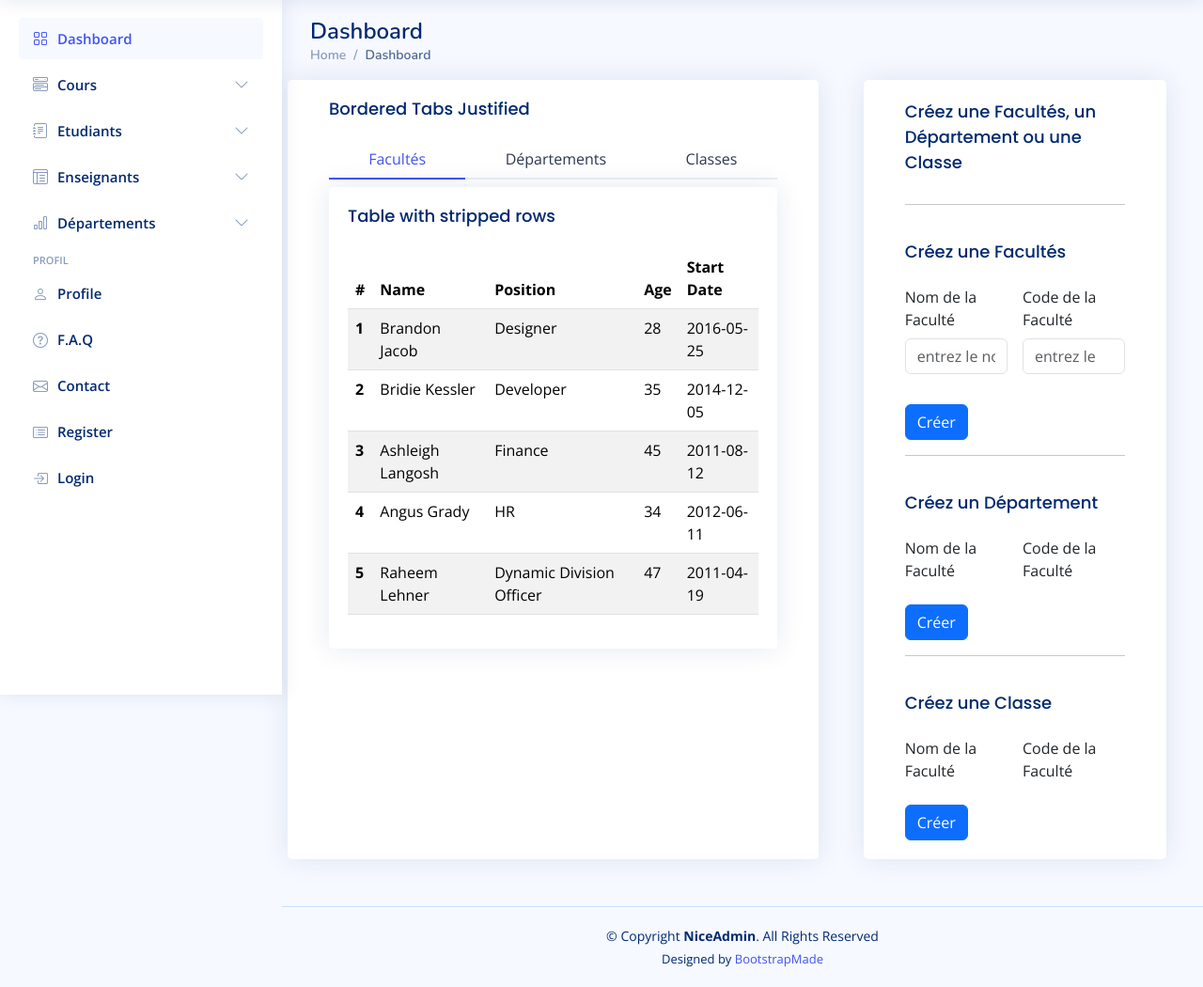
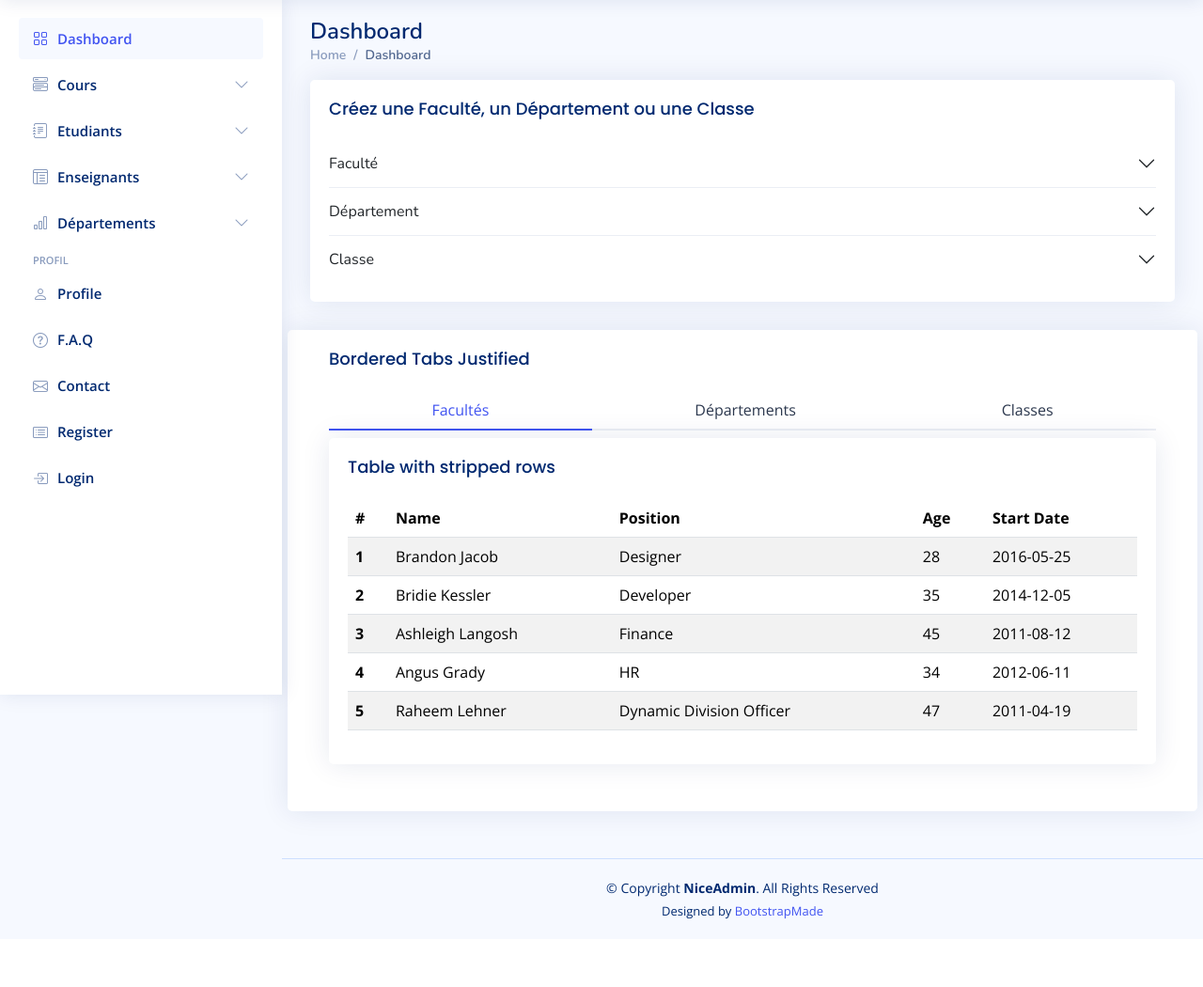
Before and after one commit to nsd-design/pgpul, a Django app: page /departement/ in a window 1280 px wide. Shown: the part 61-1111 px from the top of the page at 94% size. After the commit the page ends 1039 px from the top, so only its background shows below. Run offline with Django 4.2, Linux system fonts and the light colour scheme; some libraries are stand-ins or nearby versions.

Commit message:
Inclure les formulaires de Faculte, Departement et Classe dans un Accordion

```diff
--- a/pgpul_admin/templates/pgpul_admin/inc/departement.html
+++ b/pgpul_admin/templates/pgpul_admin/inc/departement.html
@@ -2,8 +2,102 @@
 {% load static %}
 {% load crispy_forms_tags %}
 {% block content %}
+
+
+<div class="col-lg-12">
+  <div class="card">
+    <div class="card-body">
+      <h5 class="card-title">Créez une Faculté, un Département ou une Classe</h5>
+      <!-- Accordion without outline borders -->
+      <div class="accordion accordion-flush" id="accordionFlushExample">
+        <div class="accordion-item">
+          <h2 class="accordion-header" id="flush-headingOne">
+            <button class="accordion-button collapsed" type="button" data-bs-toggle="collapse" data-bs-target="#flush-collapseOne" aria-expanded="false" aria-controls="flush-collapseOne">
+              Faculté
+            </button>
+          </h2>
+          <div id="flush-collapseOne" class="accordion-collapse collapse" aria-labelledby="flush-headingOne" data-bs-parent="#accordionFlushExample">
+            <!-- Create Faculty -->
+            <h5 class="card-title lh-base">Créez une Facultés</h5>
+            <form method="POST" action="/departement/fac/" class="row g-3 position-md-relative" id="fac_form">
+              {% csrf_token %}
+              <div class="col-md-4">
+                <label for="id_nom_fac" class="form-label">Nom de la Faculté</label>
+                {{ fac_form.nom_fac | as_crispy_field }}
+              </div>
+              <div class="col-12 col-md-4">
+                <label for="id_code_fac" class="form-label">Code de la Faculté</label>
+                {{ fac_form.code_fac | as_crispy_field }}
+              </div>
+              <div class="col-12 col-md-3 position-md-absolute top-md-0 mt-md-5 mb-3 end-md-0 translate-md-middle-y">
+                <button class="btn btn-primary " type="submit">Créer</button>
+              </div>
+            </form>
+            <!-- End Create Faculty -->
+          </div>
+        </div>
+        <div class="accordion-item">
+          <h2 class="accordion-header" id="flush-headingTwo">
+            <button class="accordion-button collapsed" type="button" data-bs-toggle="collapse" data-bs-target="#flush-collapseTwo" aria-expanded="false" aria-controls="flush-collapseTwo">
+              Département
+            </button>
+          </h2>
+          <div id="flush-collapseTwo" class="accordion-collapse collapse" aria-labelledby="flush-headingTwo" data-bs-parent="#accordionFlushExample">
+            <!-- Create Department -->
+            <h5 class="card-title lh-base">Créez un Département</h5>
+            <form method="POST" action="/departement/fac/" class="row g-3" id="dept_form">
+              {% csrf_token %}
+              <div class="col-md-6">
+                <label for="id_nom_fac" class="form-label">Nom de la Faculté</label>
+
+              </div>
+              <div class="col-md-6">
+                <label for="id_code_fac" class="form-label">Code de la Faculté</label>
+
+
+              </div>
+              <div class="col-12">
+                <button class="btn btn-primary" type="submit">Créer</button>
+              </div>
+            </form>
+            <!-- End Create Department -->
+          </div>
+        </div>
+        <div class="accordion-item">
+          <h2 class="accordion-header" id="flush-headingThree">
+            <button class="accordion-button collapsed" type="button" data-bs-toggle="collapse" data-bs-target="#flush-collapseThree" aria-expanded="false" aria-controls="flush-collapseThree">
+              Classe
+            </button>
+          </h2>
+          <div id="flush-collapseThree" class="accordion-collapse collapse" aria-labelledby="flush-headingThree" data-bs-parent="#accordionFlushExample">
+            <!-- Create Classe -->
+            <h5 class="card-title lh-base">Créez une Classe</h5>
+            <form method="POST" action="/departement/fac/" class="row g-3" id="classe_form">
+              {% csrf_token %}
+              <div class="col-md-6">
+                <label for="id_nom_fac" class="form-label">Nom de la Faculté</label>
+
+              </div>
+              <div class="col-md-6">
+                <label for="id_code_fac" class="form-label">Code de la Faculté</label>
+
+
+              </div>
+              <div class="col-12">
+                <button class="btn btn-primary" type="submit">Créer</button>
+              </div>
+            </form>
+            <!-- End Create Classe -->
+          </div>
+        </div>
+      </div><!-- End Accordion without outline borders -->
+
+    </div>
+  </div>
+</div>
+<!-- Tableaux des enregistrements -->
 <div class="row gx-5">
-      <div class="card col-12 col-md-7">
+  <div class="card col-12">
       <div class="card-body">
         <h5 class="card-title">Bordered Tabs Justified</h5>
 
@@ -212,72 +306,8 @@
         </div><!-- End Bordered Tabs Justified -->
       </div>
   </div>
-      <div class="card col-12 col-md-4 ms-md-5">
-          <div class="card-body">
-            <h5 class="card-title lh-base">Créez une Facultés, un Département ou une Classe </h5>
-            <hr>
-            <!-- Create Faculty -->
-            <h5 class="card-title lh-base">Créez une Facultés</h5>
-            <form method="POST" action="/departement/fac/" class="row g-3" id="fac_form">
-              {% csrf_token %}
-              <div class="col-md-6">
-                <label for="id_nom_fac" class="form-label">Nom de la Faculté</label>
-                {{ fac_form.nom_fac | as_crispy_field }}
 </div>
-              <div class="col-md-6">
-                <label for="id_code_fac" class="form-label">Code de la Faculté</label>
-                {{ fac_form.code_fac | as_crispy_field }}
-              </div>
-              <div class="col-12">
-                <button class="btn btn-primary" type="submit">Créer</button>
-              </div>
-            </form>
-            <!-- End Create Faculty -->
-
-            <hr>
-            <!-- Create Department -->
-            <h5 class="card-title lh-base">Créez un Département</h5>
-            <form method="POST" action="/departement/fac/" class="row g-3" id="dept_form">
-              {% csrf_token %}
-              <div class="col-md-6">
-                <label for="id_nom_fac" class="form-label">Nom de la Faculté</label>
-
-              </div>
-              <div class="col-md-6">
-                <label for="id_code_fac" class="form-label">Code de la Faculté</label>
-
-
-              </div>
-              <div class="col-12">
-                <button class="btn btn-primary" type="submit">Créer</button>
-              </div>
-            </form>
-            <!-- End Create Department -->
-
-            <hr>
-            <!-- Create Classe -->
-            <h5 class="card-title lh-base">Créez une Classe</h5>
-            <form method="POST" action="/departement/fac/" class="row g-3" id="classe_form">
-              {% csrf_token %}
-              <div class="col-md-6">
-                <label for="id_nom_fac" class="form-label">Nom de la Faculté</label>
-
-              </div>
-              <div class="col-md-6">
-                <label for="id_code_fac" class="form-label">Code de la Faculté</label>
-
-
-              </div>
-              <div class="col-12">
-                <button class="btn btn-primary" type="submit">Créer</button>
-              </div>
-            </form>
-            <!-- End Create Classe -->
-
-            </div>
-          </div>
-
-    </div>
+<!-- End Tableaux des enregistrements -->
 
 {% endblock %}
 {% block custom_js %}
@@ -292,6 +322,7 @@
         success: function(data){
           if(data.success){
             alert("Faculte creee avec succes");
+            $("#fac_form")[0].reset();
           }
           else if(data.exists.length > 0){
             console.log(data.exists);
```
Lines whose indentation alone changed are shown as unchanged.
